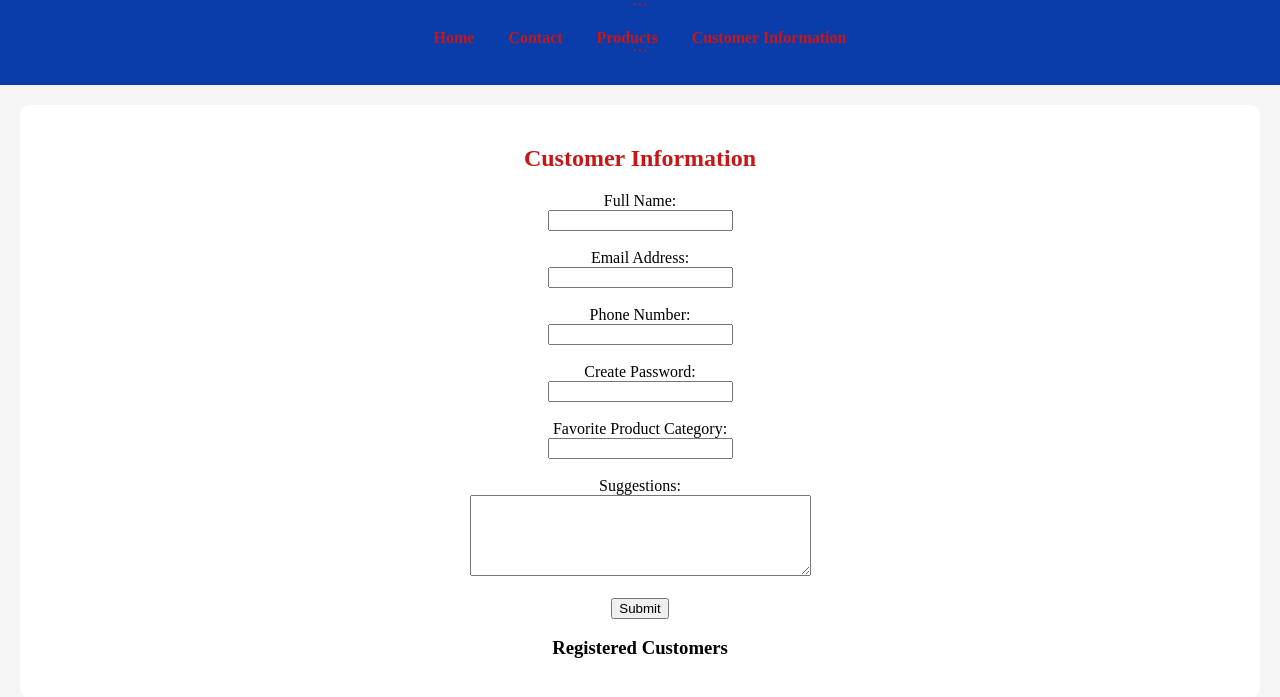
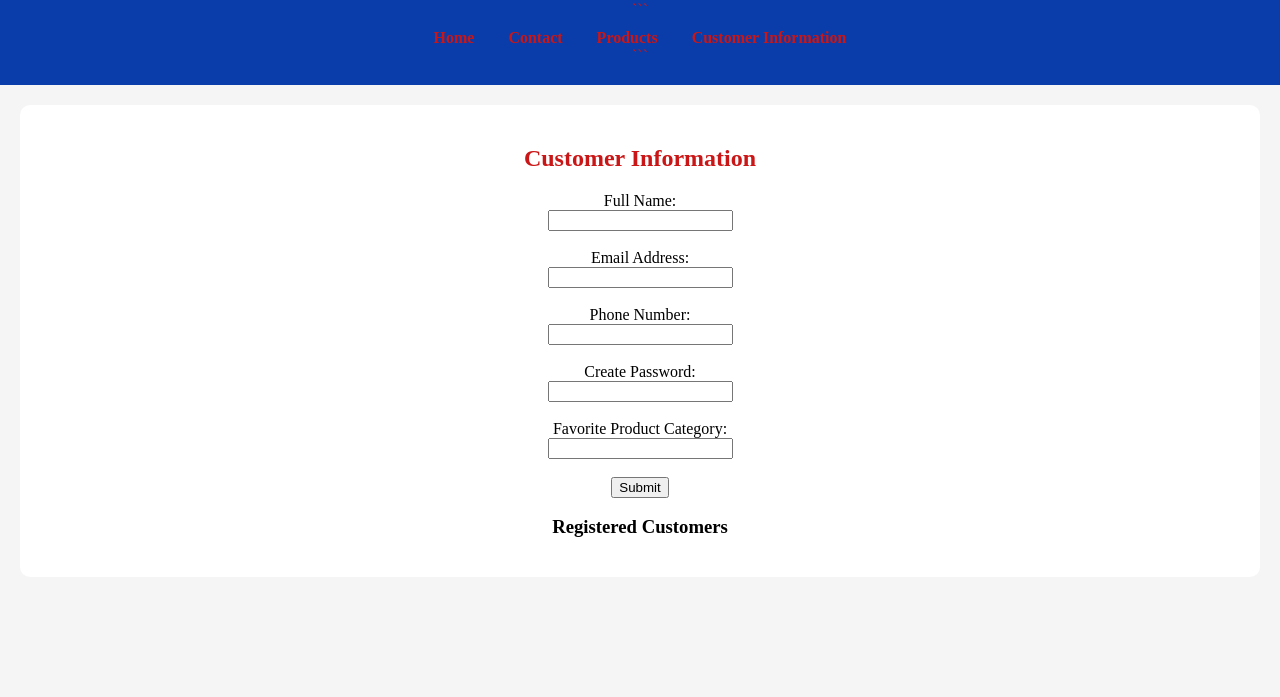
Before and after one commit to jasonejoseph/jasonsHaitianEmporium, a plain HTML site: page form.html in a window 1280 px wide. Shown: the part 99-796 px from the top of the page. Drawn offline with Linux system fonts and the light colour scheme.

Commit message:
Add files via upload

```diff
--- a/form.html
+++ b/form.html
@@ -30,9 +30,7 @@
 
 <h2>Customer Information</h2>
 
-<form>
-
-<form id="customerForm"></form>
+<form id="customerForm">
 
 <label for="fullname">Full Name:</label><br> <input type="text" id="fullname" name="fullname" required><br><br>
 
@@ -54,15 +52,16 @@
 
 <br><br>
 
-<label for="comments">Suggestions:</label><br>
+<!-- <label for="comments">Suggestions:</label><br>
 
 <textarea id="comments" rows="5" cols="40"></textarea>
 
-<br><br>
+<br><br> -->
 
 <!-- <input type="submit" value="Submit"> -->
 
-<button type="submit" id="submitBtn">
+<button type="submit" id="submitButton">
+
     Submit
 
 </button>
--- a/script.js
+++ b/script.js
@@ -1,8 +1,6 @@
 const customers = [];
 
-const form = document.getElementById("customerForm");
-
-form.addEventListener("submit", function(event) {
+document.getElementById("customerForm") .addEventListener("submit", function(event) {
 
     event.preventDefault();
 
@@ -11,25 +9,19 @@ form.addEventListener("submit", function(event) {
         id: Date.now(),
 
         name: document.getElementById("fullname").value,
-
         email: document.getElementById("email").value,
-
         phone: document.getElementById("phone").value,
-
         favoriteCategory:
             document.getElementById("favorite").value
     };
 
     customers.push(customer);
 
-    const customerList = document.getElementById("customerList");
-
-const newCustomer = document.createElement("li");
-
-newCustomer.textContent =
-    customer.name + " - " + customer.email;
-
-customerList.appendChild(newCustomer);
+        const customerList = document.getElementById("customerList");
+        const newCustomer = document.createElement("li");
+        newCustomer.textContent =
+            customer.name + " - " + customer.email;
+        customerList.appendChild(newCustomer);
 
     console.clear();
 
```
